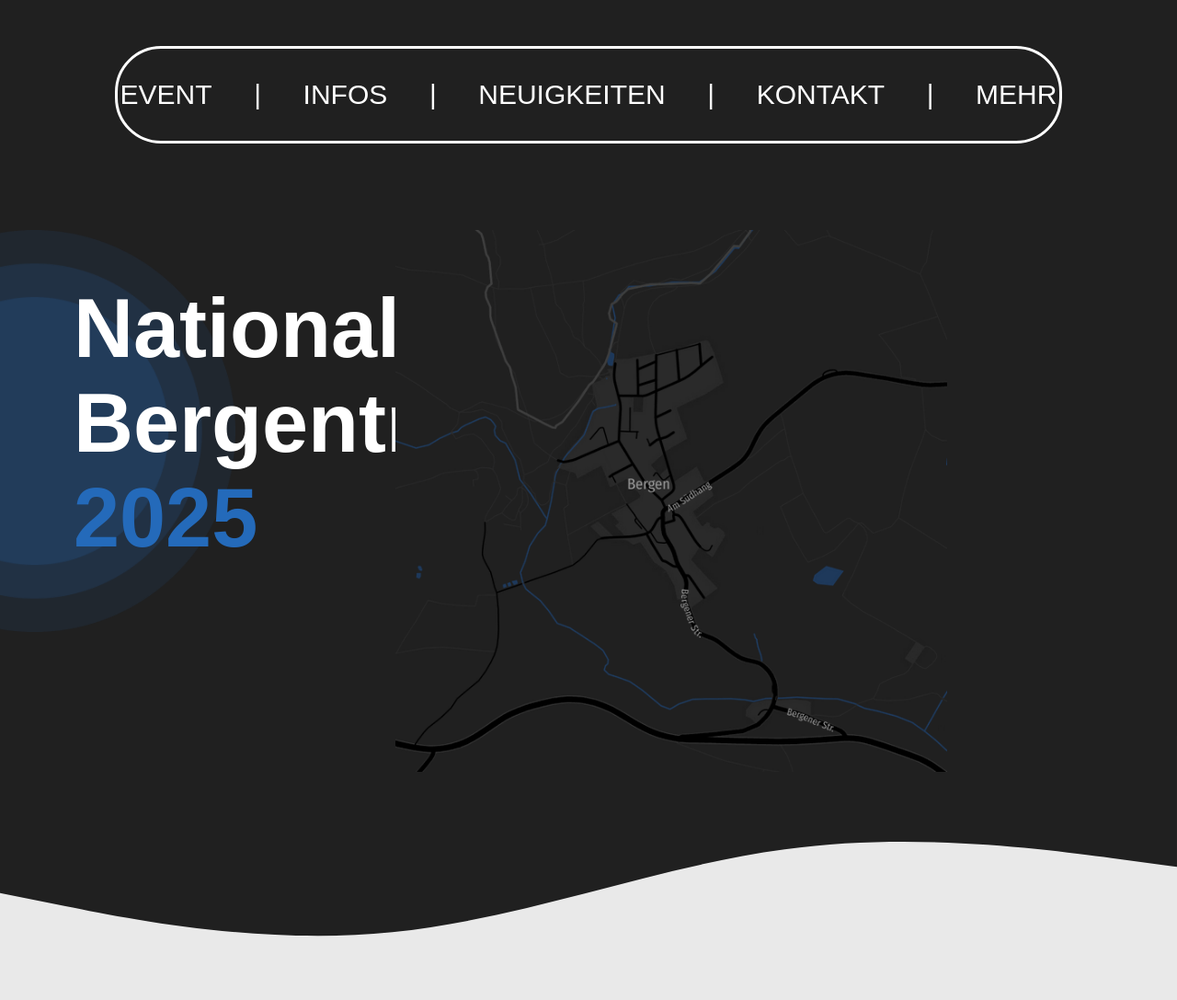
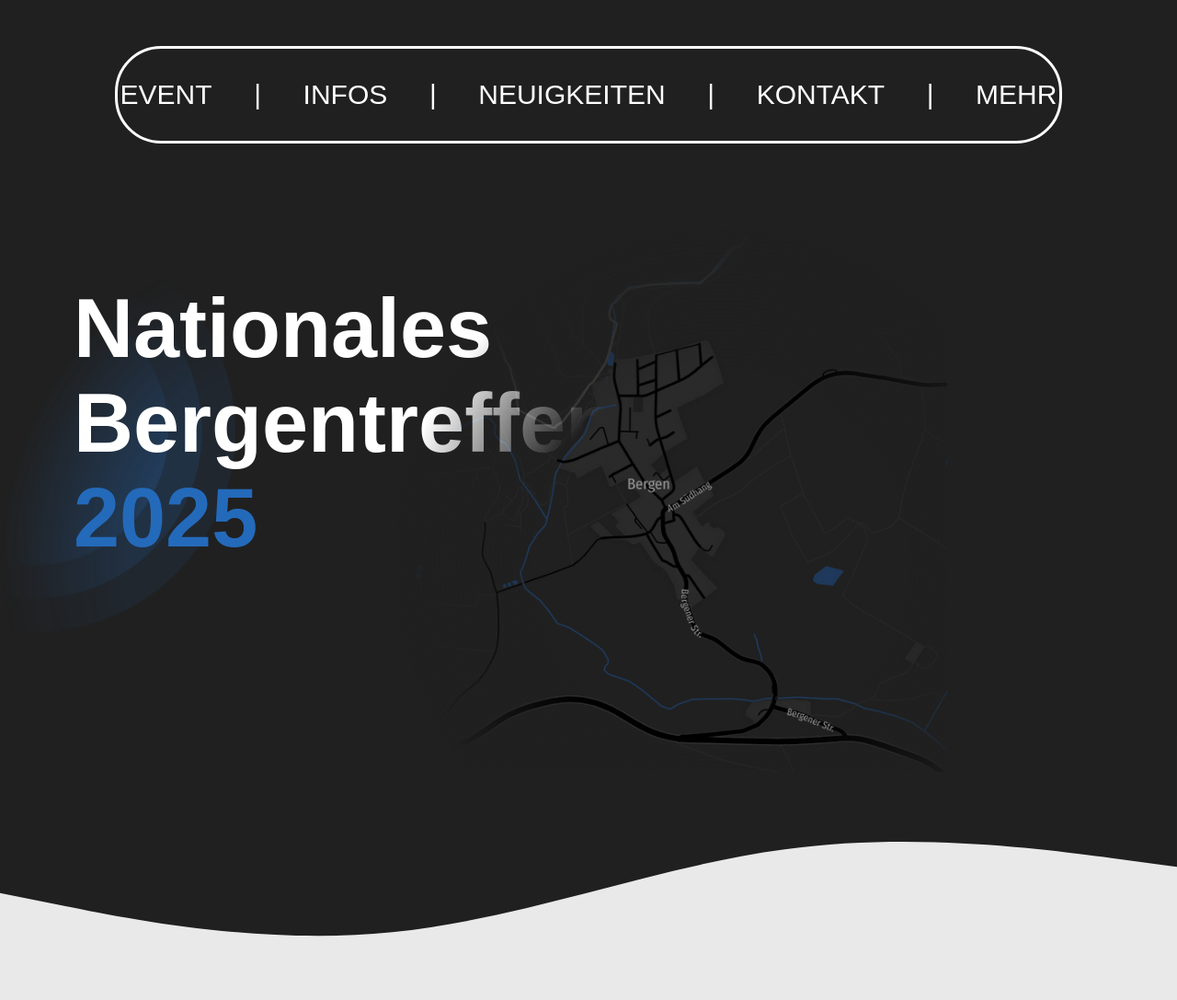
Before and after one commit to Noarlon/Bergentreffen-Website, a PHP site: page / in a window 1280 px wide; the page is wider, and only the part inside the window is pictured. Shown: the top 1087 px of that part at 92% size. Run offline with PHP 8.4, Linux system fonts and the light colour scheme.

Commit message:
Added Shape Mask to Image "Kadaster"

```diff
--- a/styles.css
+++ b/styles.css
@@ -79,6 +79,8 @@ body {
     top: 250px;
     right: 250px;
     width: 600px;
+    mask-image: url(img/ressources/mask.png);
+
 }
 
 #fade-1 {
```
Also changed, not shown: img/ressources/mask.png (added).
